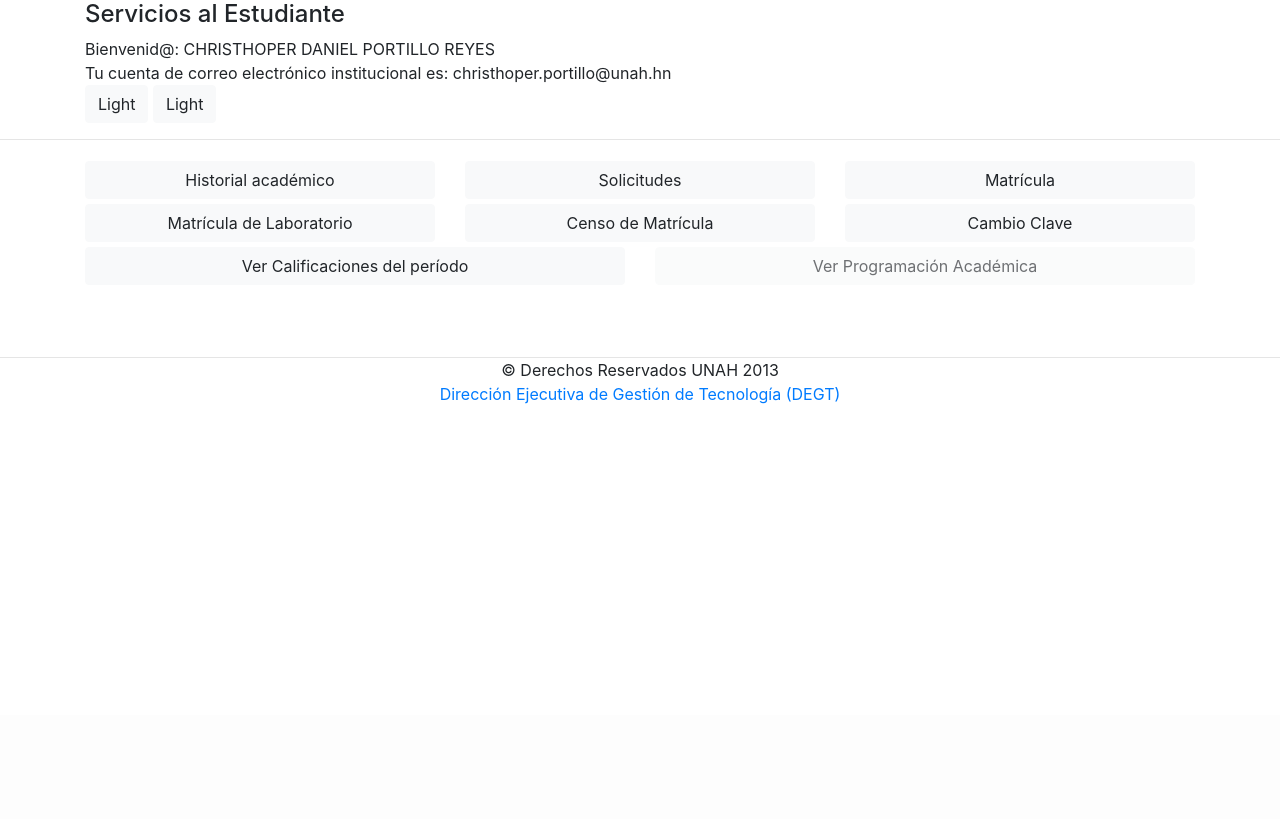
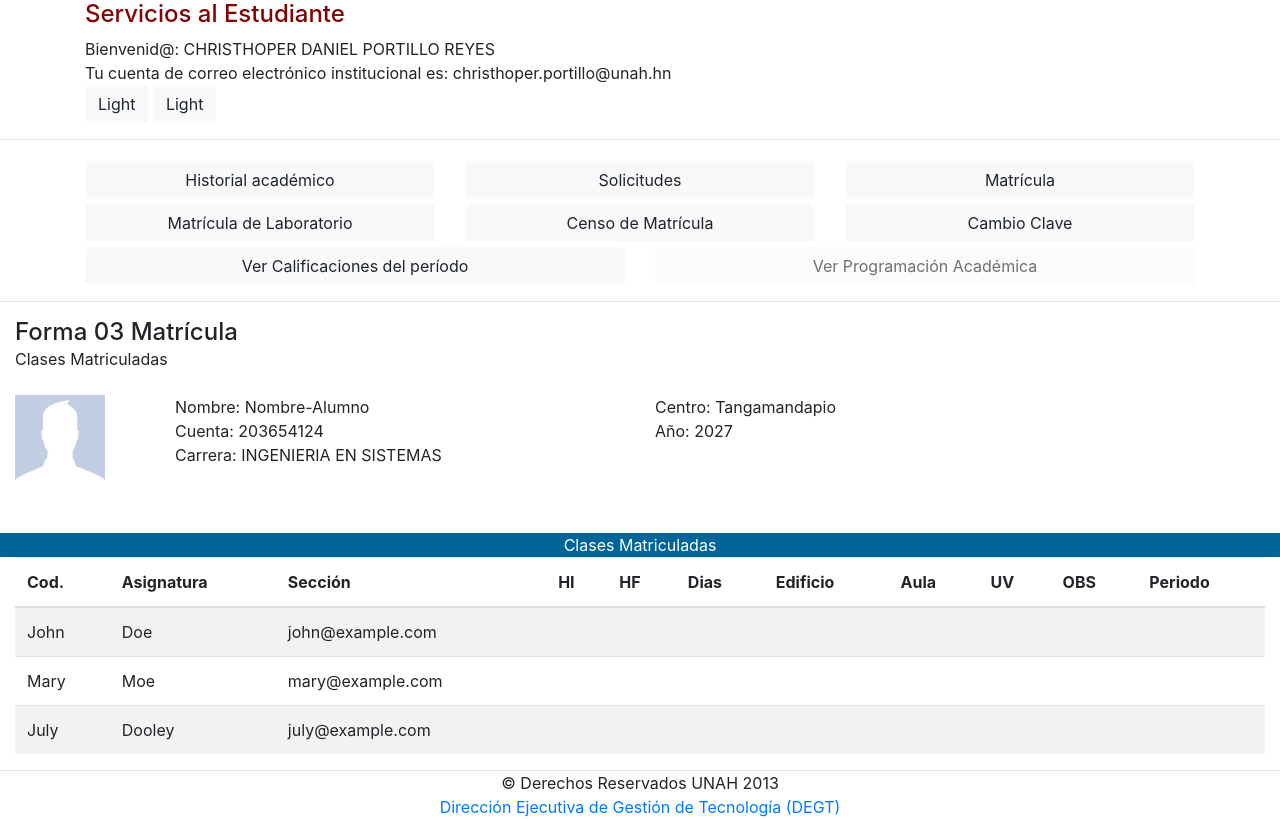
Before and after one commit to elfort6/proyectoPOO2018, a PHP site: page /pagina-estudiantes.html in a window 1280 px wide. Shown: the part 85-904 px from the top of the page. Before the commit the page ends 489 px from the top, so only its background shows below. Run offline with PHP 8.4, Linux system fonts and the light colour scheme.

Commit message:
pagina-estudiantes
forma03

```diff
--- a/Proyecto1/css/pagina-estudiantes.css
+++ b/Proyecto1/css/pagina-estudiantes.css
@@ -83,3 +83,14 @@ p, .margen{
 .op1:active{
     color:white !important;
 }
+
+@media only screen and (max-width: 991px){
+    .op1:hover{
+        transform:scale(1);;
+    }
+}
+
+.defc{
+    margin: 0;
+    padding: 0;
+}
--- a/Proyecto1/pagina-estudiantes.html
+++ b/Proyecto1/pagina-estudiantes.html
@@ -37,7 +37,8 @@
 
                         <div class="dropdown" style="margin-left:0; ">
                             <button type="button" class="btn dropdown-toggle perfil" data-toggle="dropdown">
-                                <img src="img/foto.jpg" class="rounded-circle foto-perfil " width="55px" alt="Cinque Terre"> Nombre-Estudiante
+                                <img src="img/foto.jpg" class="rounded-circle foto-perfil " width="55px" alt="Cinque Terre">
+                                Nombre-Estudiante
                             </button>
                             <div class="dropdown-menu menu-perfil">
                                 <a class="dropdown-item menu-item" href="#">Correo-institucional</a>
@@ -57,7 +58,7 @@
 
         <div class="contenido1 container">
             <p>
-                <h4>Servicios al Estudiante</h4>
+                <h4 style="color: rgb(131, 2, 2);">Servicios al Estudiante</h4>
             </p>
             <p>Bienvenid@: CHRISTHOPER DANIEL PORTILLO REYES </p>
             <p>Tu cuenta de correo electrónico institucional es: christhoper.portillo@unah.hn</p>
@@ -100,9 +101,110 @@
             </div>
         </div>
 
-        <br>
-        <br>
-        <br>
+        <hr>
+
+        <!-- Forma 03 -->
+        <div class="container-fluid">
+            <h4 style="padding: 0; margin: 0;">Forma 03 Matrícula </h4>
+            <p>Clases Matriculadas</p>
+            <div class="row my-3 my-md-4">
+                <div class="col-12 col-md-6">
+
+                    <div class="row">
+                        <div class="col-12 col-md-3">
+                            <a href="#"><img src="img/foto.jpg" width="90px" alt="Cinque Terre"></a>
+                        </div>
+                        <div class="col-12 col-md-8">
+                            <p>
+                                Nombre: Nombre-Alumno
+                            </p>
+                            <p>
+                                Cuenta: 203654124
+                            </p>
+                            <p>
+                                Carrera: INGENIERIA EN SISTEMAS
+                            </p>
+                        </div>
+                    </div>
+                </div>
+                <div class="col-12 col-md-6">
+
+                    <p>Centro: Tangamandapio</p>
+                    <p>Año: 2027</p>
+                </div>
+            </div>
+
+            <br>
+
+            <!-- Tabla matricula -->
+            <div class="row text-center" style="color: white; background: #006699;">
+                <div class="col-12"><p>Clases Matriculadas</p></div>
+            </div>
+            <div class="row tbody"></div>
+            <!-- /////////////// -->
+            <div class="">
+                    <table class="table table-striped table-responsive-lg">
+                      <thead>
+                        <tr>
+                          <th>Cod.</th>
+                          <th>Asignatura</th>
+                          <th>Sección</th>
+                          <th>HI</th>
+                          <th>HF</th>
+                          <th>Dias</th>
+                          <th>Edificio</th>
+                          <th>Aula</th>
+                          <th>UV</th>
+                          <th>OBS</th>
+                          <th>Periodo</th>
+                          <!-- <th>Semana</th> -->
+                        </tr>
+                      </thead>
+                      <tbody>
+                        <tr>
+                          <td>John</td>
+                          <td>Doe</td>
+                          <td>john@example.com</td>
+                          <td></td>
+                          <td></td>
+                          <td></td>
+                          <td></td>
+                          <td></td>
+                          <td></td>
+                          <td></td>
+                          <td></td>
+                        </tr>
+                        <tr>
+                          <td>Mary</td>
+                          <td>Moe</td>
+                          <td>mary@example.com</td>
+                          <td></td>
+                          <td></td>
+                          <td></td>
+                          <td></td>
+                          <td></td>
+                          <td></td>
+                          <td></td>
+                          <td></td>
+                        </tr>
+                        <tr>
+                          <td>July</td>
+                          <td>Dooley</td>
+                          <td>july@example.com</td>
+                          <td></td>
+                          <td></td>
+                          <td></td>
+                          <td></td>
+                          <td></td>
+                          <td></td>
+                          <td></td>
+                          <td></td>
+                        </tr>
+                      </tbody>
+                    </table>
+                  </div>
+
+        </div>
 
         <footer class="text-center abajo">
             <hr class="margen">
```
